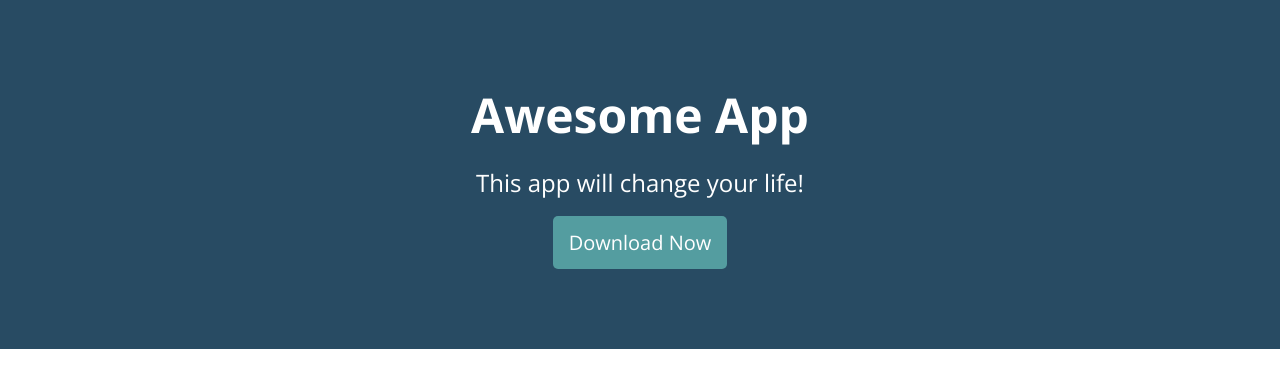
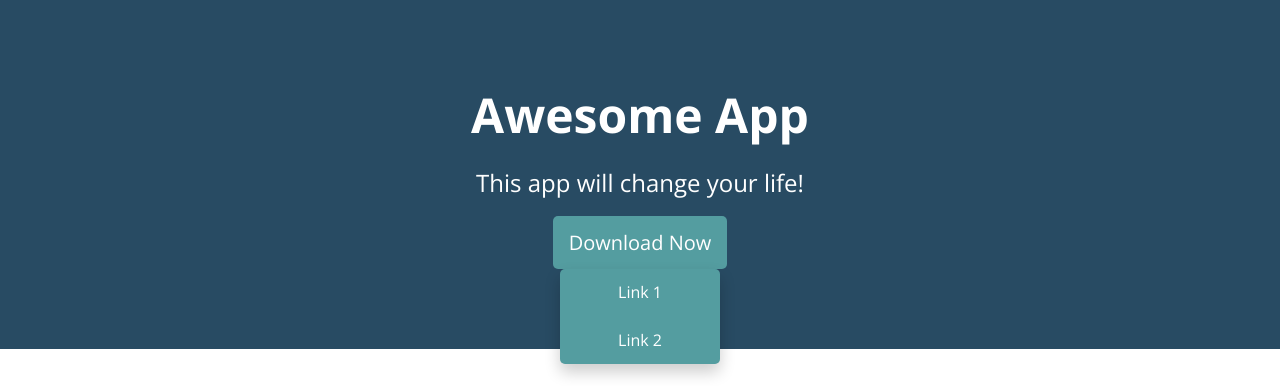
Before and after one commit to LiliaBilous/SoloLearn_ResponsiveLandingPage, a plain HTML site: page index.html in a window 1280 px wide. Both pictures are taken after a click on the link "Download Now". Shown: the top 386 px of the page. Drawn offline with nearby package versions, Linux system fonts and the light colour scheme; grey boxes are pictures that could not be loaded.

Commit message:
add js files and animation

```diff
--- a/css/style.css
+++ b/css/style.css
@@ -104,6 +104,26 @@ footer li a {
 footer li a:hover {
     color: white;
 }
+.submenu {
+    left: 50%;
+    transform: translate(-50%, 0);
+    text-align:center;
+    position: absolute;
+    background-color: #549DA0;
+    min-width: 160px;
+    border-radius: 5px;
+    box-shadow: 0px 8px 16px 0px rgba(0,0,0,0.2);
+    display: none;
+}
+.submenu a {
+    color: white;
+    padding: 12px 16px;
+    text-decoration: none;
+    display: block;
+}
+.submenu a:hover {
+    background-color: #468486;
+}
 @media screen and (max-width: 480px) {
     .btn {
         display: block;
@@ -149,4 +169,8 @@ footer li a:hover {
         display: block;
         margin: 5px 0;
     }
+    .submenu {
+        width: 100%;
+        position: relative;
+    }
 }
--- a/index.html
+++ b/index.html
@@ -3,7 +3,8 @@
 	<head>
 		<title>My Landing Page</title>
         <meta name="viewport" content="width=device-width, initial-scale=1.0">
-        <link href="/css/style.css" rel="stylesheet">
+        <link rel="stylesheet" href="/css/style.css">
+        <script src="https://code.jquery.com/jquery-3.6.0.js"></script>
     </head>
 	<body>
 
@@ -12,6 +13,10 @@
         <h1>Awesome App</h1>
         <h2>This app will change your life!</h2>
         <a class="btn">Download Now</a>
+        <div class="submenu">
+            <a href="#">Link 1</a>
+            <a href="#">Link 2</a>
+        </div>
         </div>
     </header>
 
@@ -50,5 +55,6 @@
         <p>&copy; All rights reserved.</p>
       </div>
     </footer>
+<script src="index.js"></script>
 </body>
 </html>
--- /dev/null
+++ b/index.js
@@ -0,0 +1,5 @@
+$(function() {
+    $(".btn").click(function() {
+        $(".submenu").slideToggle(500);
+    });
+});
```
Lines whose indentation alone changed are shown as unchanged.
